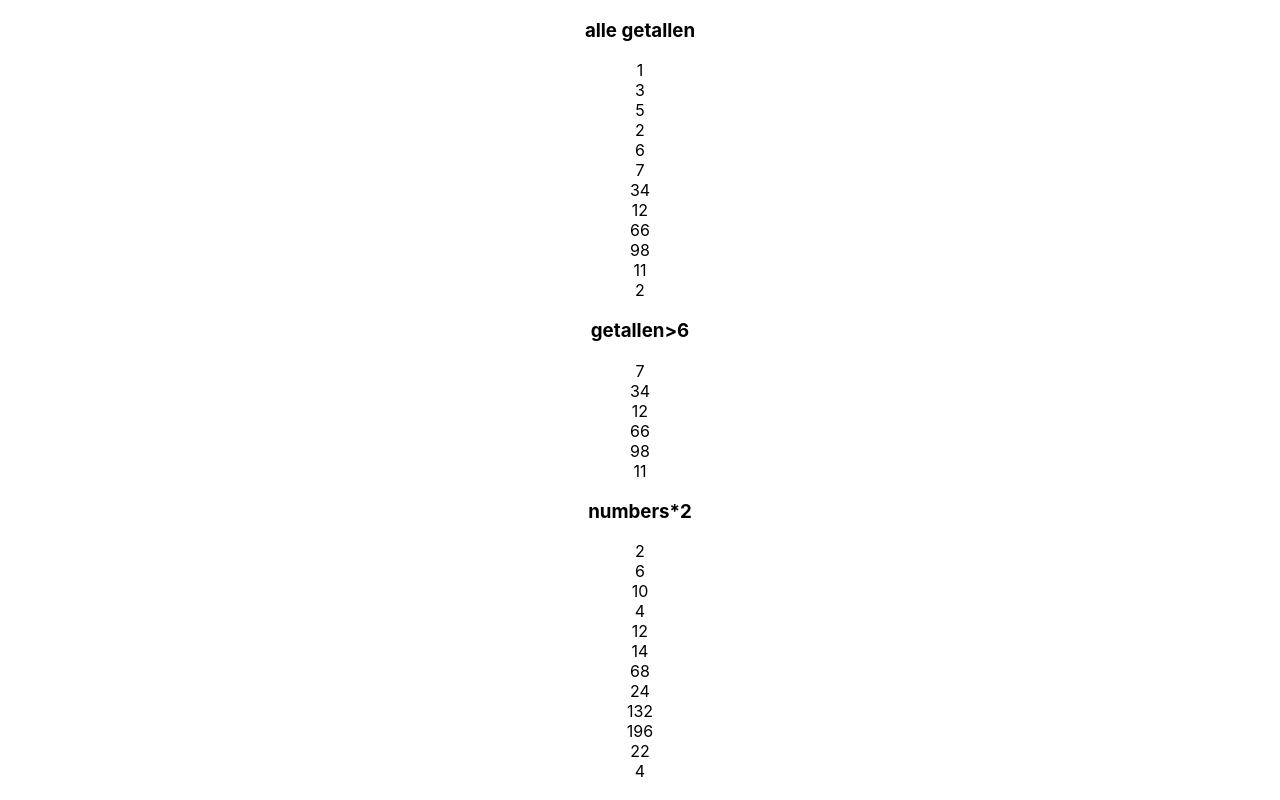
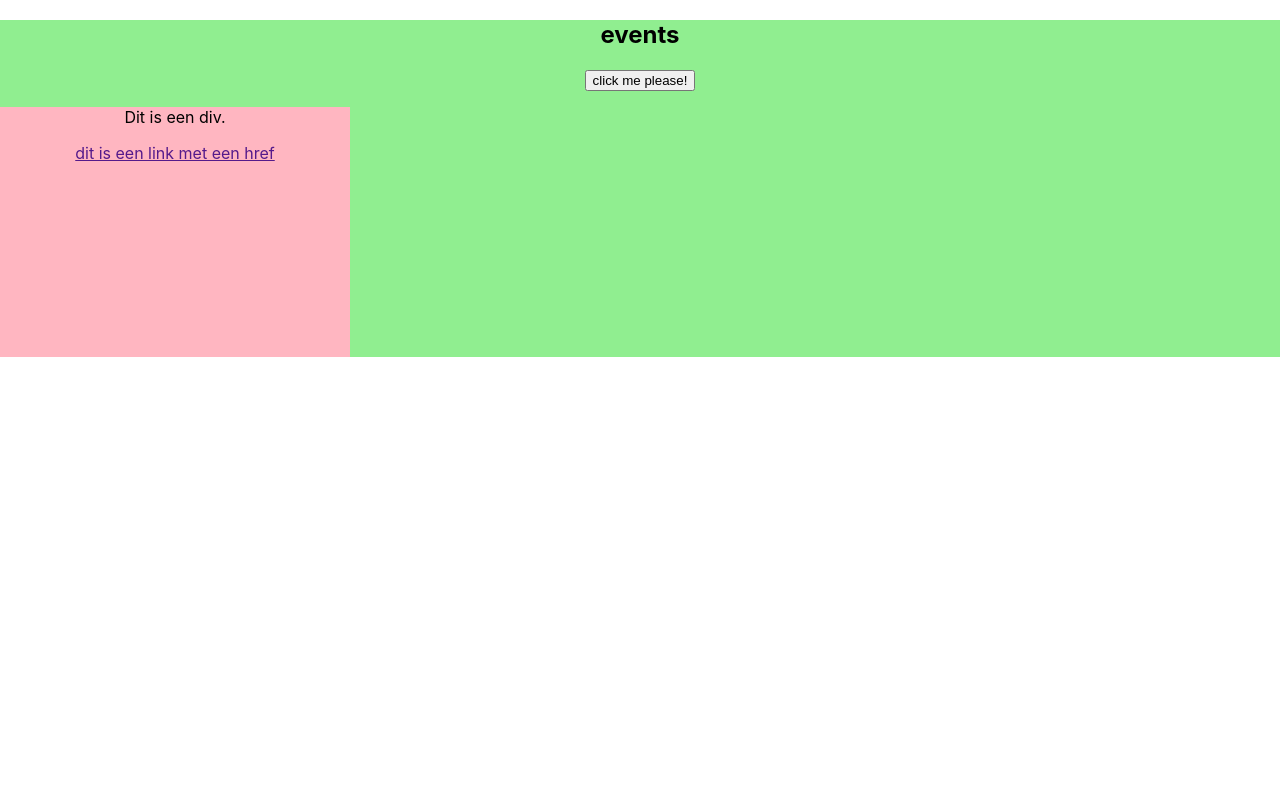
Before and after one commit to WimDC/exercises_react, a React (Create React App) app: page / in a window 1280 px wide. Built offline with nearby package versions, Linux system fonts and the light colour scheme.

Commit message:
another commit

```diff
--- a/src/Pages/EventsAndStatePage.jsx
+++ b/src/Pages/EventsAndStatePage.jsx
@@ -2,9 +2,13 @@ import { EventDemo } from "../components/EventDemo"
 
 export const EventsAndStatePage = ({title}) => {
     return (
-        <div>
+        <div style={{ backgroundColor: "lightGreen"}}>
             <h2>{title}</h2>
             <EventDemo />
+            <div  style={{ backgroundColor: "lightpink" , width: 350, height: 250}}>
+                <p>Dit is een div.</p>
+                <a href="" onClick={() => alert("link is clicked")}>dit is een link met een href</a>
+            </div>
         </div>
     )
 }
```
Also changed, not shown: src/App.js (+5 -4 lines).
